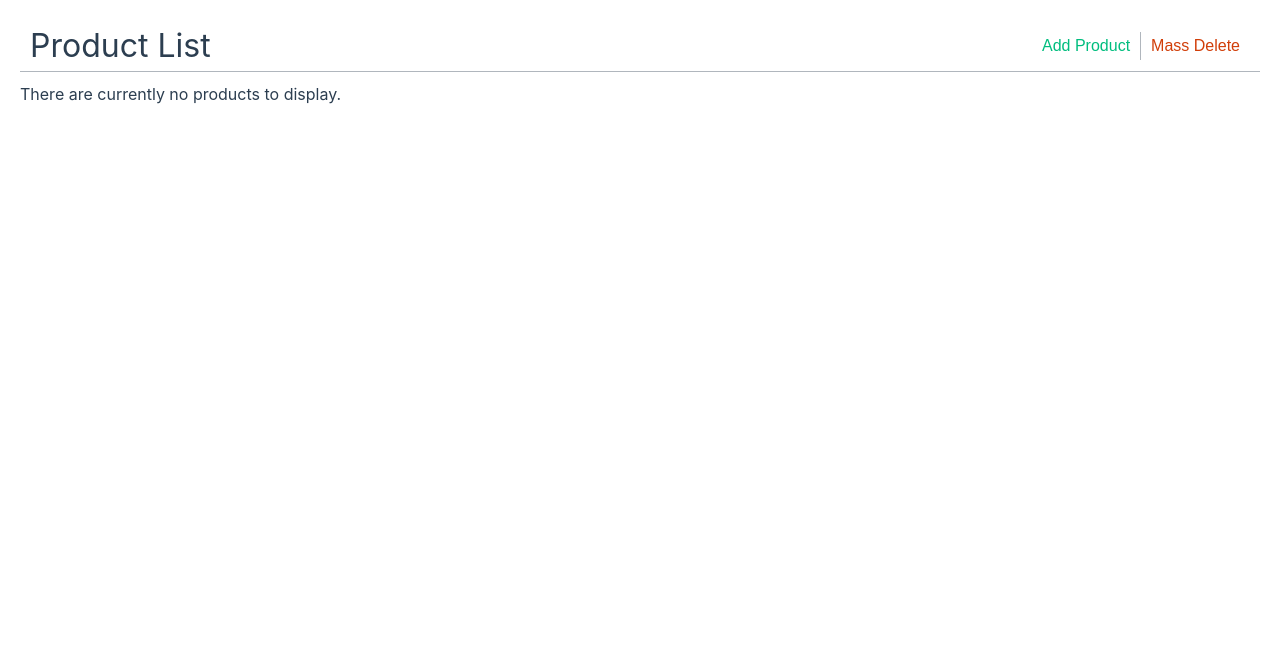
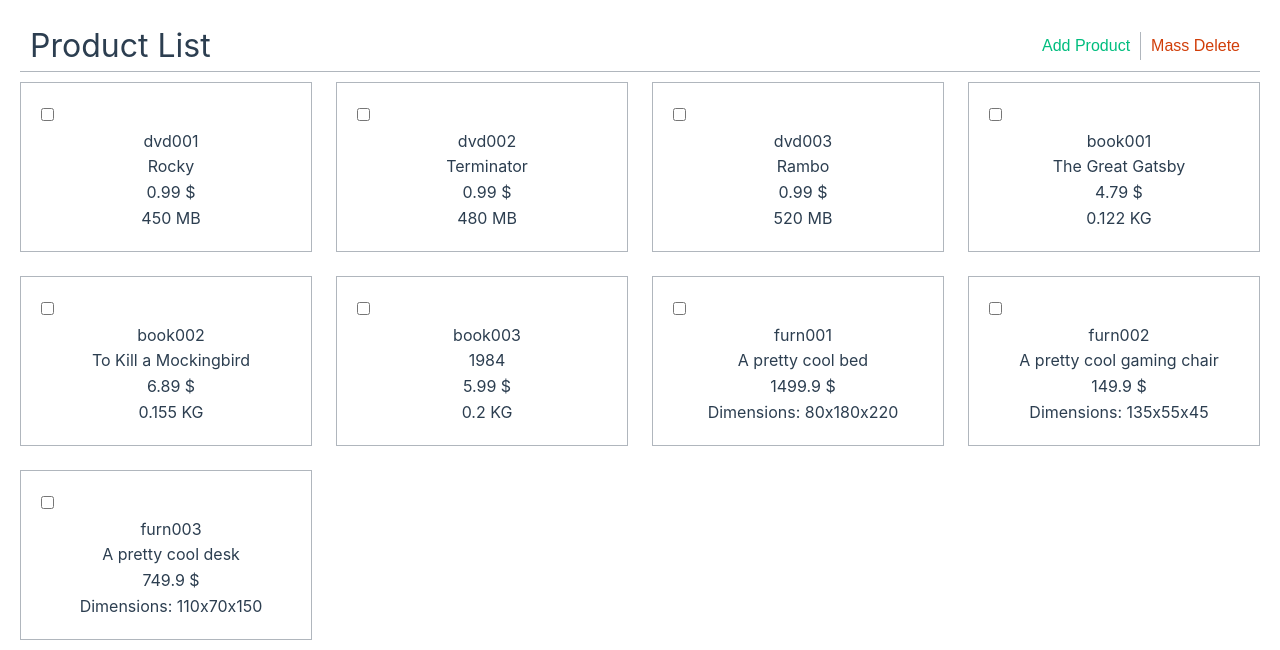
Before and after one commit to JohanPeraldi/special-fortnight, a Vue app: page / in a window 1280 px wide. Shown: the top 650 px of the page. Built offline with nearby package versions, Linux system fonts and the light colour scheme.

Commit message:
Add products store and display products on home page

```diff
--- /dev/null
+++ b/src/components/ProductCard.vue
@@ -0,0 +1,31 @@
+<script setup>
+const props = defineProps(['product'])
+</script>
+
+<template>
+  <div class="item__container" :product="product">
+    <input type="checkbox" class="delete-checkbox" name="delete-checkbox" :id="'delete-checkbox-' + product.sku">
+    <div class="item__details">
+      <p>{{ product.sku }}</p>
+      <p>{{ product.name }}</p>
+      <p>{{ product.price }} $</p>
+      <p v-if="product.size">{{ product.size }} MB</p>
+      <p v-if="product.weight">{{ product.weight }} KG</p>
+      <p v-if="product.height">Dimensions: {{ product.height }}x{{ product.width }}x{{ product.length }}</p>
+    </div>
+  </div>
+</template>
+
+<style lang="scss" scoped>
+.item {
+  &__container {
+    padding: 20px;
+    border: 1px solid var(--color-border);
+  }
+
+  &__details {
+    margin-left: 10px;
+    text-align: center;
+  }
+}
+</style>
--- /dev/null
+++ b/src/stores/ProductsStore.js
@@ -0,0 +1,77 @@
+import { ref } from 'vue'
+import { defineStore } from 'pinia'
+
+export const useProductsStore = defineStore('products', () => {
+  // const products = ref([])
+  // A few demo products
+  const products = ref([
+    {
+      sku: 'dvd001',
+      name: 'Rocky',
+      price: 0.99,
+      size: 450
+    },
+    {
+      sku: 'dvd002',
+      name: 'Terminator',
+      price: 0.99,
+      size: 480
+    },
+    {
+      sku: 'dvd003',
+      name: 'Rambo',
+      price: 0.99,
+      size: 520
+    },
+    {
+      sku: 'book001',
+      name: 'The Great Gatsby',
+      price: 4.79,
+      weight: 0.122
+    },
+    {
+      sku: 'book002',
+      name: 'To Kill a Mockingbird',
+      price: 6.89,
+      weight: 0.155
+    },
+    {
+      sku: 'book003',
+      name: '1984',
+      price: 5.99,
+      weight: 0.2
+    },
+    {
+      sku: 'furn001',
+      name: 'A pretty cool bed',
+      price: 1499.90,
+      height: 80,
+      width: 180,
+      length: 220
+    },
+    {
+      sku: 'furn002',
+      name: 'A pretty cool gaming chair',
+      price: 149.90,
+      height: 135,
+      width: 55,
+      length: 45
+    },
+    {
+      sku: 'furn003',
+      name: 'A pretty cool desk',
+      price: 749.90,
+      height: 110,
+      width: 70,
+      length: 150
+    }
+  ])
+  function addProduct(product) {
+    this.products.push(product)
+  }
+
+  return {
+    products,
+    addProduct
+  }
+})
--- a/src/views/AddProductView.vue
+++ b/src/views/AddProductView.vue
@@ -1,7 +1,12 @@
 <script setup>
 import { ref, reactive, computed, watch } from 'vue'
+import { useRouter } from 'vue-router'
 import TheButton from '@/components/TheButton.vue'
 import TheHeader from '@/components/TheHeader.vue'
+import { useProductsStore } from '@/stores/ProductsStore'
+
+const productsStore = useProductsStore()
+const router = useRouter()
 
 // Track the specific type of warning to display
 const warningType = ref('')
@@ -80,7 +85,9 @@ const submitForm = () => {
   }
 
   console.log('Product data:', productData.value)
+  productsStore.addProduct(productData.value)
   resetForm()
+  router.push('/')
 }
 </script>
 
--- a/src/views/HomeView.vue
+++ b/src/views/HomeView.vue
@@ -1,6 +1,10 @@
 <script setup>
+import ProductCard from '@/components/ProductCard.vue'
 import TheHeader from '@/components/TheHeader.vue'
 import TheButton from '@/components/TheButton.vue'
+import { useProductsStore } from '@/stores/ProductsStore'
+
+const productsStore = useProductsStore()
 
 const deleteProducts = () => {
   // TODO: Handle deletion of selected products
@@ -21,6 +25,19 @@ const deleteProducts = () => {
     </template>
   </TheHeader>
   <main>
-    <slot>There are currently no products to display.</slot>
+    <slot>
+      <p v-if="productsStore.products.length === 0">There are currently no products to display.</p>
+      <div class="cards-layout" v-else>
+        <ProductCard v-for="product in productsStore.products" :key="product.sku" :product="product" />
+      </div>
+    </slot>
   </main>
 </template>
+
+<style scoped>
+.cards-layout {
+  display: grid;
+  grid-template-columns: repeat(auto-fill, minmax(250px, 1fr));
+  gap: 24px;
+}
+</style>
```
Also changed, not shown: src/stores/counter.js (deleted, +0 -12 lines).
